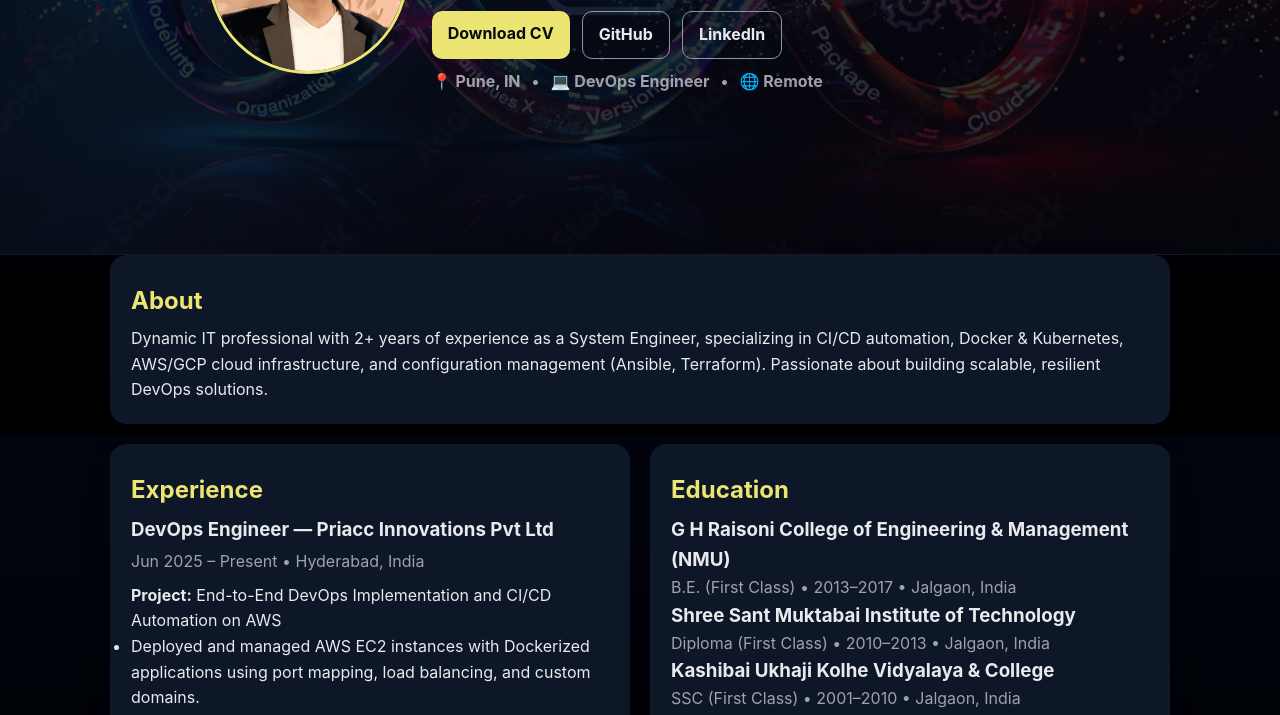
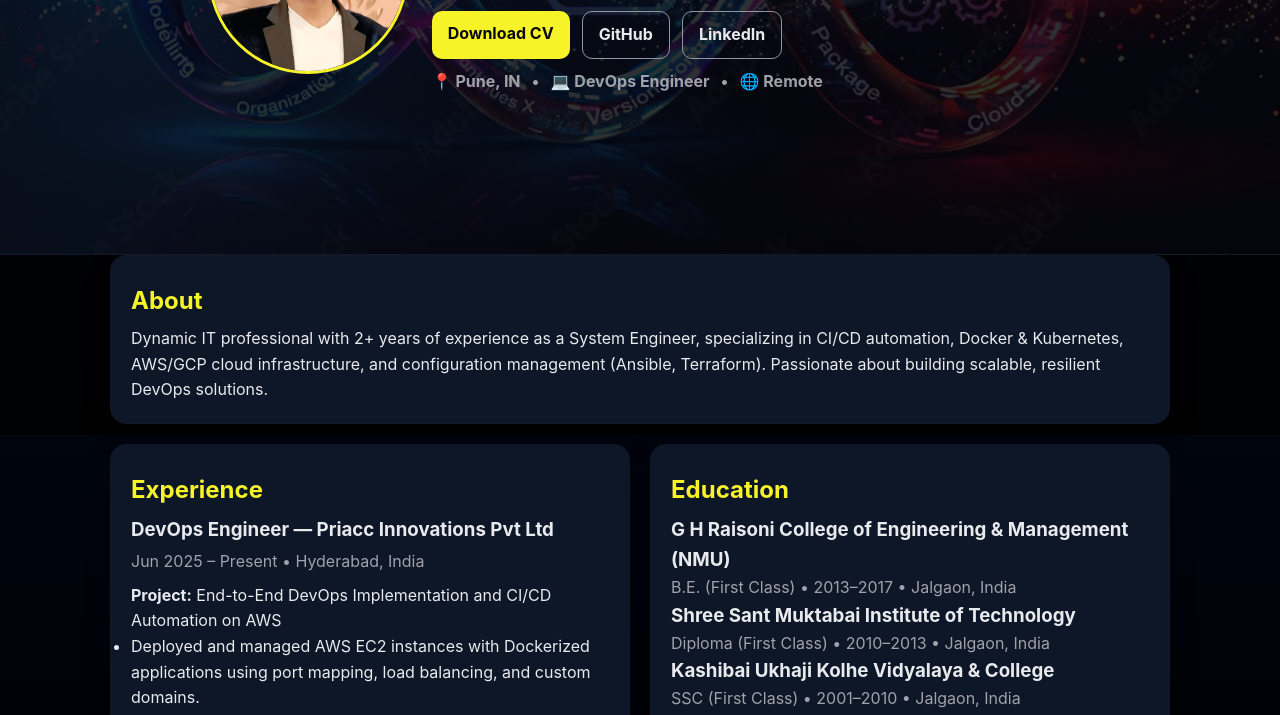
Before and after one commit to sham9394/My_Portfolio, a plain HTML site: page index.html in a window 1280 px wide. Shown: the part 365-1080 px from the top of the page. Drawn offline with Linux system fonts and the light colour scheme.

Commit message:
Update styles.css

```diff
--- a/styles.css
+++ b/styles.css
@@ -21,7 +21,7 @@
   --card: #0d1324;
   --fg: #e8eaee;
   --muted: #a1a1aa;
-  --brand: #ece473;
+  --brand: #f7f329;
   --accent: #1f2937;
   --line: #111827;
   --btn-hover: #76e22d;
```
